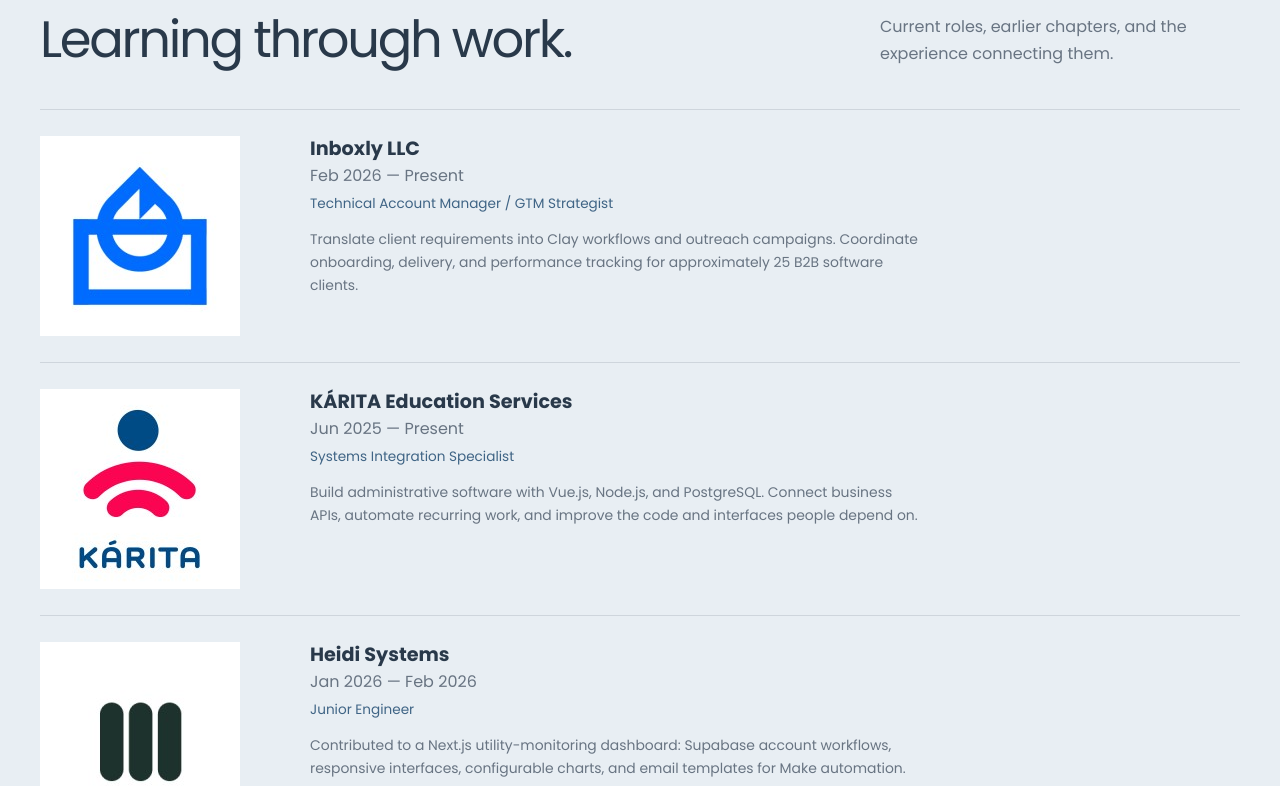
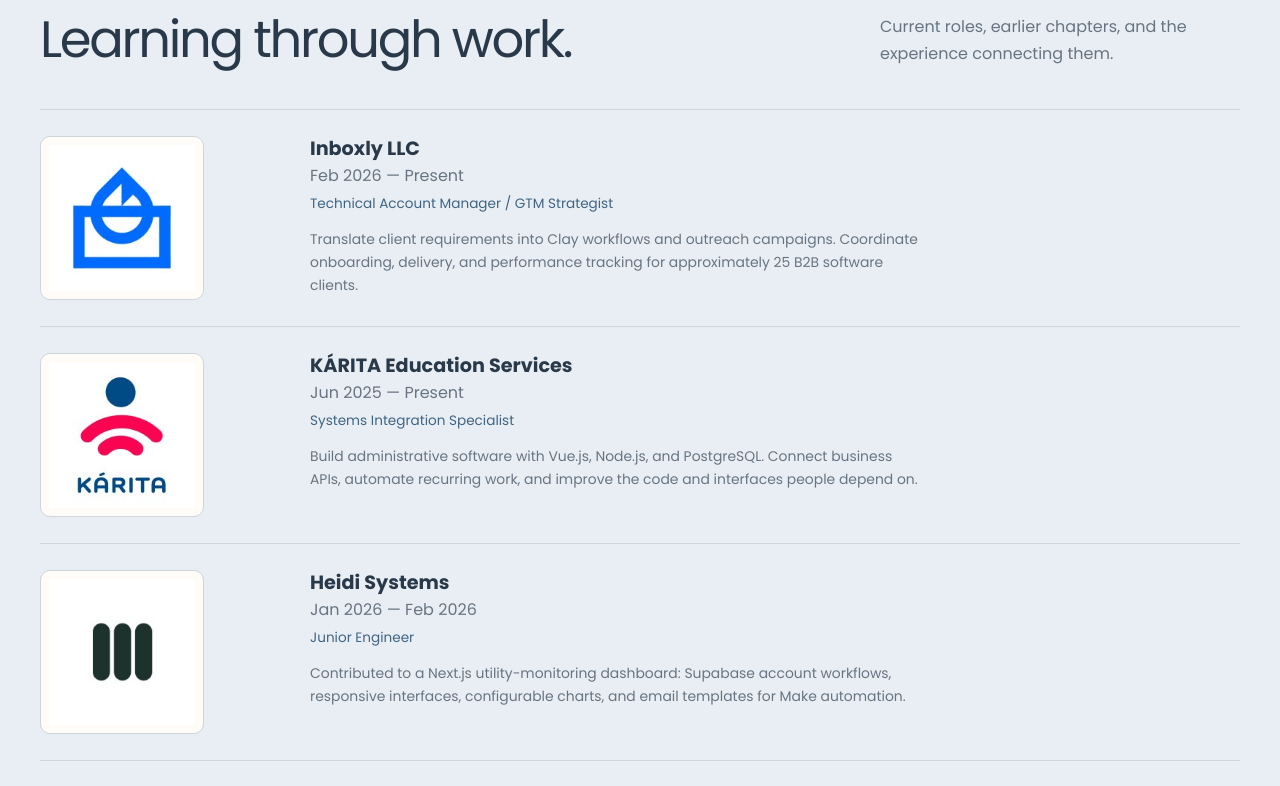
Before and after one commit to KgothatsoTheko/Portfolio, an Angular app: page /landing in a window 1280 px wide. Shown: the part 3480-4266 px from the top of the page. Built offline with nearby package versions, Linux system fonts and the light colour scheme.

Commit message:
company logo sizing fixes

```diff
--- a/src/app/components/about/about.component.scss
+++ b/src/app/components/about/about.component.scss
@@ -61,9 +61,24 @@
   padding: 26px 0;
   border-top: 1px solid var(--line);
 }
+.timeline-meta {
+  display: flex;
+  align-items: flex-start;
+  justify-content: flex-start;
+}
+.company-logo {
+  width: 164px;
+  height: 164px;
+  object-fit: contain;
+  object-position: left center;
+  border-radius: 10px;
+  background: var(--surface);
+  padding: 8px;
+  border: 1px solid var(--line);
+}
 .date {
   font:
-    1.8 "Arial",
+    1.8 Arial,
     monospace;
   color: var(--muted);
 }
```
